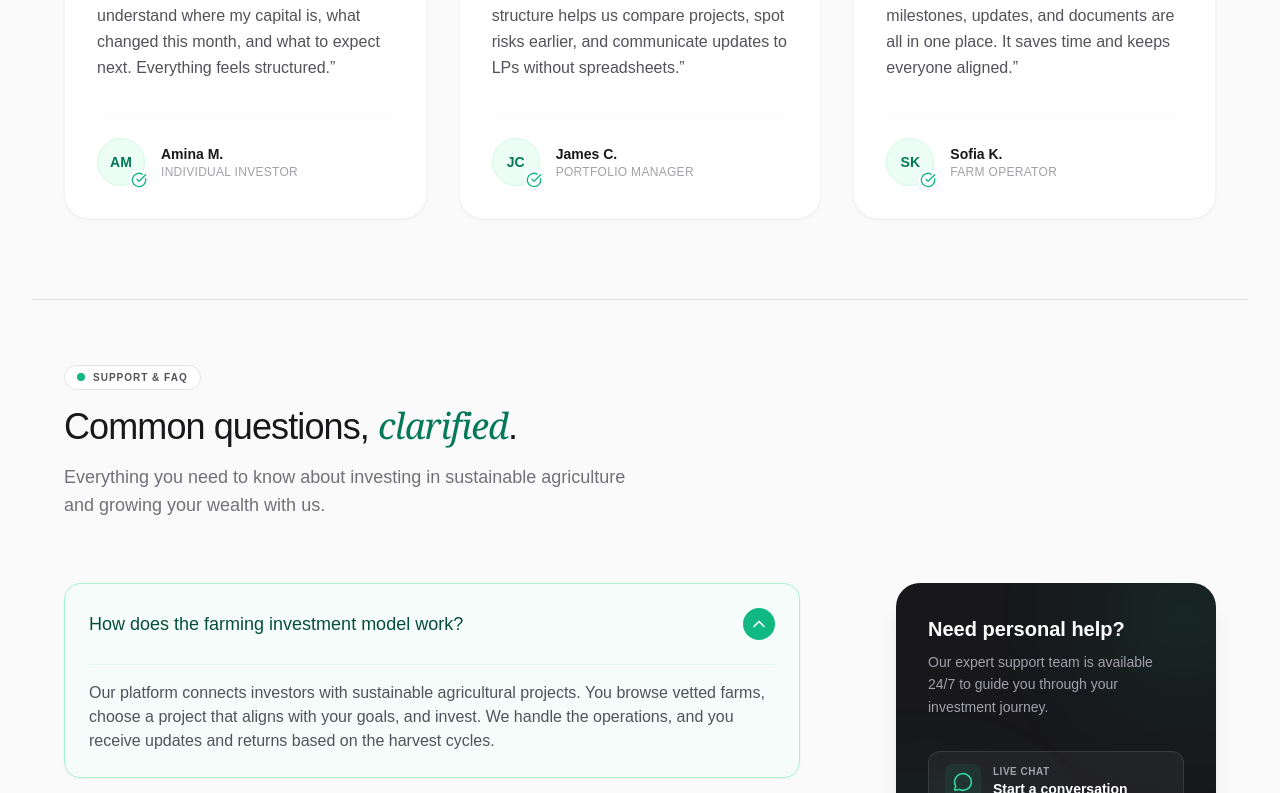
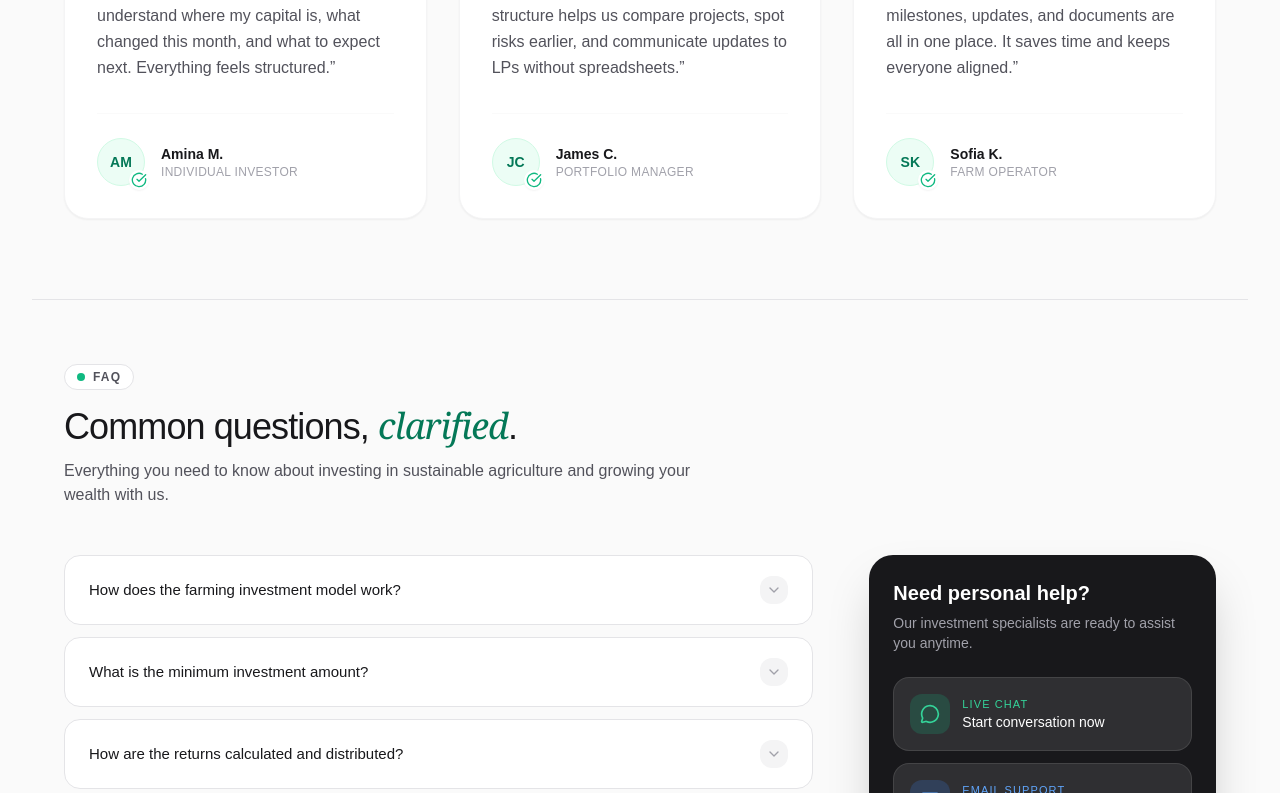
Before and after one commit to ashikurovi/farming-investor-app, a Next.js app: page / in a window 1280 px wide. Shown: the part 5016-5809 px from the top of the page. Built offline with nearby package versions, Linux system fonts and the light colour scheme; no server answers; a web font is replaced by a local one.

Commit message:
update home pages

```diff
--- a/src/app/globals.css
+++ b/src/app/globals.css
@@ -26,6 +26,12 @@ body {
   background: var(--background);
   color: var(--foreground);
   font-family: var(--font-bai-jamjuree), sans-serif;
+  overscroll-behavior-y: none;
+}
+
+html {
+  background: #0a0a0a;
+  overscroll-behavior-y: none;
 }
 
 /* Custom Scrollbar Styling */
--- a/src/components/home/HomeBlogSection.jsx
+++ b/src/components/home/HomeBlogSection.jsx
@@ -35,7 +35,7 @@ export default function HomeBlogSection() {
 
   return (
     <section className="relative">
-      <div className="absolute inset-0 bg-gradient-to-b from-white via-emerald-50/20 to-white pointer-events-none" />
+      <div className="absolute inset-0  pointer-events-none" />
       <div className="max-w-7xl mx-auto px-6 lg:px-8">
         {/* Header Section */}
         <div className="flex flex-col md:flex-row md:items-end justify-between gap-8 mb-12 relative">
--- a/src/components/home/HomeFaq.jsx
+++ b/src/components/home/HomeFaq.jsx
@@ -1,14 +1,7 @@
 "use client";
 
 import { useState } from "react";
-import {
-  ChevronDown,
-  MessageCircle,
-  Phone,
-  Mail,
-  Plus,
-  Minus,
-} from "lucide-react";
+import { ChevronDown, MessageCircle, Mail, Phone } from "lucide-react";
 
 const faqs = [
   {
@@ -39,90 +32,82 @@ const faqs = [
 ];
 
 export default function HomeFaq() {
-  const [openIndex, setOpenIndex] = useState(0);
+  const [openIndex, setOpenIndex] = useState(-1); // ← Changed to -1 (all closed by default)
 
   const toggleFaq = (index) => {
-    setOpenIndex(openIndex === index ? -1 : index);
+    setOpenIndex(openIndex === index ? -1 : index); // Close if clicked again, otherwise open this one
   };
 
   return (
     <section className="">
-      <div className="max-w-7xl mb-6 mx-auto px-6 lg:px-8">
-        {/* Header Section */}
-        <div className="flex flex-col md:flex-row md:items-end justify-between gap-8 mb-16">
-          <div className="space-y-4 max-w-2xl">
-            <div className="inline-flex items-center gap-2 px-3 py-1 rounded-full bg-white border border-zinc-200 w-fit">
+      <div className="max-w-7xl mx-auto px-6 lg:px-8">
+        {/* Header */}
+        <div className="max-w-2xl mb-10 lg:mb-12">
+          <div className="inline-flex items-center gap-2 px-3 py-1 rounded-full bg-white border border-zinc-200 mb-4">
             <span className="w-2 h-2 rounded-full bg-emerald-500"></span>
-              <span className="text-[10px] font-bold uppercase tracking-widest text-zinc-600">
-                Support & FAQ
+            <span className="text-xs font-bold uppercase tracking-widest text-zinc-600">
+              FAQ
             </span>
           </div>
 
-            <h2 className="text-3xl md:text-4xl font-light tracking-tight text-zinc-900 leading-tight">
+          <h2 className="text-3xl md:text-4xl font-light tracking-tight text-zinc-900">
             Common questions,{" "}
-              <span className="font-serif italic text-emerald-700">
-                clarified
-              </span>
-              .
+            <span className="font-serif italic text-emerald-700">clarified</span>.
           </h2>
 
-            <p className="text-zinc-500 text-xs md:text-lg leading-relaxed max-w-xl">
-              Everything you need to know about investing in sustainable
-              agriculture and growing your wealth with us.
+          <p className="mt-3 text-base text-zinc-600">
+            Everything you need to know about investing in sustainable agriculture and growing your wealth with us.
           </p>
         </div>
-        </div>
 
-        <div className="grid grid-cols-1 lg:grid-cols-12 gap-12 lg:gap-24">
+        <div className="grid grid-cols-1 lg:grid-cols-12 gap-10 lg:gap-14">
           {/* FAQ Accordion */}
-          <div className="lg:col-span-8 space-y-4">
+          <div className="lg:col-span-8 space-y-3">
             {faqs.map((faq, index) => {
               const isOpen = openIndex === index;
+
               return (
                 <div
                   key={index}
                   onClick={() => toggleFaq(index)}
-                  className={`group border rounded-2xl overflow-hidden transition-all duration-300 cursor-pointer ${
+                  className={`group border rounded-2xl overflow-hidden bg-white cursor-pointer transition-all duration-300 ${
                     isOpen
-                      ? "bg-emerald-50/30 border-emerald-200 shadow-sm"
-                      : "bg-white border-zinc-200 hover:border-emerald-200 hover:shadow-md hover:shadow-emerald-50"
+                      ? "border-emerald-300 shadow-xl shadow-emerald-100/70"
+                      : "border-zinc-200 hover:border-emerald-200 hover:shadow-md"
                   }`}
                 >
-                  <div className="flex items-center justify-between gap-4 p-6">
+                  {/* Question Header */}
+                  <div className="flex items-center justify-between px-6 py-5">
                     <h3
-                      className={`text-base md:text-lg font-medium transition-colors ${
-                        isOpen
-                          ? "text-emerald-900"
-                          : "text-zinc-900 group-hover:text-emerald-800"
+                      className={`text-[15px] font-medium transition-colors ${
+                        isOpen ? "text-emerald-900" : "text-zinc-900"
                       }`}
                     >
                       {faq.question}
                     </h3>
-                    <span
-                      className={`relative flex-shrink-0 ml-4 h-8 w-8 rounded-full flex items-center justify-center transition-all duration-300 ${
+
+                    <div
+                      className={`h-7 w-7 flex items-center justify-center rounded-xl transition-all duration-300 ${
                         isOpen
-                          ? "bg-emerald-500 text-white rotate-180"
-                          : "bg-zinc-100 text-zinc-400 group-hover:bg-emerald-100 group-hover:text-emerald-600"
+                          ? "bg-emerald-600 text-white rotate-180"
+                          : "bg-zinc-100 text-zinc-400 group-hover:bg-emerald-50 group-hover:text-emerald-600"
                       }`}
                     >
-                      <ChevronDown className="w-5 h-5" />
-                    </span>
+                      <ChevronDown className="h-4 w-4" />
+                    </div>
                   </div>
 
+                  {/* Answer */}
                   <div
-                    className={`grid transition-[grid-template-rows] duration-300 ease-out ${
-                      isOpen ? "grid-rows-[1fr]" : "grid-rows-[0fr]"
+                    className={`overflow-hidden transition-all duration-300 ${
+                      isOpen ? "max-h-96 pb-6" : "max-h-0"
                     }`}
                   >
-                    <div className="overflow-hidden">
-                      <div className="px-6 pb-6 pt-0">
-                        <div
-                          className={`h-px w-full bg-emerald-100/50 mb-4 transition-opacity duration-300 ${isOpen ? "opacity-100" : "opacity-0"}`}
-                        />
-                        <p className="text-zinc-600 leading-relaxed text-sm md:text-base">
+                    <div className="px-6">
+                      <div className="h-px bg-emerald-100 mb-4" />
+                      <p className="text-zinc-600 leading-relaxed text-sm">
                         {faq.answer}
                       </p>
-                      </div>
                     </div>
                   </div>
                 </div>
@@ -130,68 +115,54 @@ export default function HomeFaq() {
             })}
           </div>
 
-          {/* Support Sidebar */}
+          {/* Support Sidebar - Matching the screenshot style */}
           <div className="lg:col-span-4 space-y-6">
-            <div className="p-8 rounded-3xl bg-zinc-900 text-white relative overflow-hidden shadow-xl">
-              <div className="absolute top-0 right-0 -mt-8 -mr-8 w-32 h-32 bg-emerald-500/20 rounded-full blur-3xl"></div>
-              <div className="absolute bottom-0 left-0 -mb-8 -ml-8 w-32 h-32 bg-emerald-500/20 rounded-full blur-3xl"></div>
-
-              <div className="relative z-10">
-                <h3 className="text-xl font-bold mb-2">Need personal help?</h3>
-                <p className="text-zinc-400 text-sm mb-8 leading-relaxed">
-                  Our expert support team is available 24/7 to guide you through
-                  your investment journey.
+            {/* Need Personal Help Card */}
+            <div className="bg-zinc-900 text-white rounded-3xl p-6 shadow-2xl relative overflow-hidden">
+              <h3 className="text-xl font-semibold mb-1.5">Need personal help?</h3>
+              <p className="text-zinc-400 mb-6 text-sm">
+                Our investment specialists are ready to assist you anytime.
               </p>
 
-                <div className="space-y-4">
-                  <button className="w-full flex items-center gap-3 px-4 py-3 rounded-xl bg-white/5 border border-white/10 hover:bg-white/10 hover:border-white/20 transition-all group hover:scale-[1.02] active:scale-[0.98]">
-                    <div className="p-2 bg-emerald-500/10 rounded-lg group-hover:bg-emerald-500/20 transition-colors">
+              <div className="space-y-3">
+                <button className="w-full bg-white/10 hover:bg-white/15 border border-white/10 rounded-2xl p-4 flex items-center gap-3 transition-all active:scale-[0.98]">
+                  <div className="bg-emerald-500/20 p-2.5 rounded-xl">
                     <MessageCircle className="w-5 h-5 text-emerald-400" />
                   </div>
                   <div className="text-left">
-                      <div className="text-[10px] text-zinc-400 font-bold uppercase tracking-wider">
-                        Live Chat
-                      </div>
-                      <div className="text-sm font-bold text-white">
-                        Start a conversation
-                      </div>
+                    <div className="text-[11px] uppercase tracking-widest text-emerald-400">LIVE CHAT</div>
+                    <div className="font-medium text-sm">Start conversation now</div>
                   </div>
                 </button>
 
-                  <button className="w-full flex items-center gap-3 px-4 py-3 rounded-xl bg-white/5 border border-white/10 hover:bg-white/10 hover:border-white/20 transition-all group hover:scale-[1.02] active:scale-[0.98]">
-                    <div className="p-2 bg-blue-500/10 rounded-lg group-hover:bg-blue-500/20 transition-colors">
+                <button className="w-full bg-white/10 hover:bg-white/15 border border-white/10 rounded-2xl p-4 flex items-center gap-3 transition-all active:scale-[0.98]">
+                  <div className="bg-blue-500/20 p-2.5 rounded-xl">
                     <Mail className="w-5 h-5 text-blue-400" />
                   </div>
                   <div className="text-left">
-                      <div className="text-[10px] text-zinc-400 font-bold uppercase tracking-wider">
-                        Email Us
-                      </div>
-                      <div className="text-sm font-bold text-white">
-                        support@farming.com
-                      </div>
+                    <div className="text-[11px] uppercase tracking-widest text-blue-400">EMAIL SUPPORT</div>
+                    <div className="font-medium text-sm">support@xinzofarms.com</div>
                   </div>
                 </button>
               </div>
             </div>
-            </div>
 
-            <div className="p-8 rounded-3xl bg-white border border-zinc-100 shadow-lg shadow-emerald-900/5 hover:shadow-emerald-900/10 hover:border-emerald-100 transition-all duration-300 group">
-              <div className="flex items-start gap-5">
-                <div className="flex-shrink-0 w-12 h-12 flex items-center justify-center bg-emerald-50 rounded-2xl text-emerald-600 group-hover:bg-emerald-500 group-hover:text-white transition-all duration-300 shadow-sm group-hover:shadow-emerald-500/25 group-hover:scale-110 group-hover:-rotate-3">
-                  <Phone className="w-6 h-6" strokeWidth={2} />
+            {/* Call Us Card */}
+            <div className="bg-white border border-zinc-100 rounded-3xl p-6 shadow-lg hover:shadow-xl transition-all">
+              <div className="flex items-center gap-4">
+                <div className="w-11 h-11 bg-emerald-50 rounded-2xl flex items-center justify-center text-emerald-600">
+                  <Phone className="w-5 h-5" />
                 </div>
                 <div>
-                  <h4 className="font-bold text-zinc-900 mb-1.5 text-base group-hover:text-emerald-900 transition-colors">
-                    Call for inquiries
-                  </h4>
-                  <p className="text-xs font-medium text-zinc-500 mb-3 uppercase tracking-wide">
-                    Mon-Fri from 9am to 6pm
-                  </p>
+                  <div className="font-semibold text-base">Call us directly</div>
+                  <div className="text-xs text-zinc-500 mt-1">
+                    Monday to Friday, 9:00 AM – 6:00 PM
+                  </div>
                   <a
                     href="tel:+8801234567890"
-                    className="text-xl font-bold tracking-tight text-emerald-600 hover:text-emerald-700 transition-colors flex items-center gap-2"
+                    className="mt-2.5 block text-xl font-bold text-emerald-600 tracking-tight hover:text-emerald-700 transition-colors"
                   >
-                    +880 1234 567 890
+                    +880 1234-567890
                   </a>
                 </div>
               </div>
```
Also changed, not shown: src/components/MainNavbar.jsx (+19 -10 lines). Lines whose indentation alone changed are shown as unchanged.
